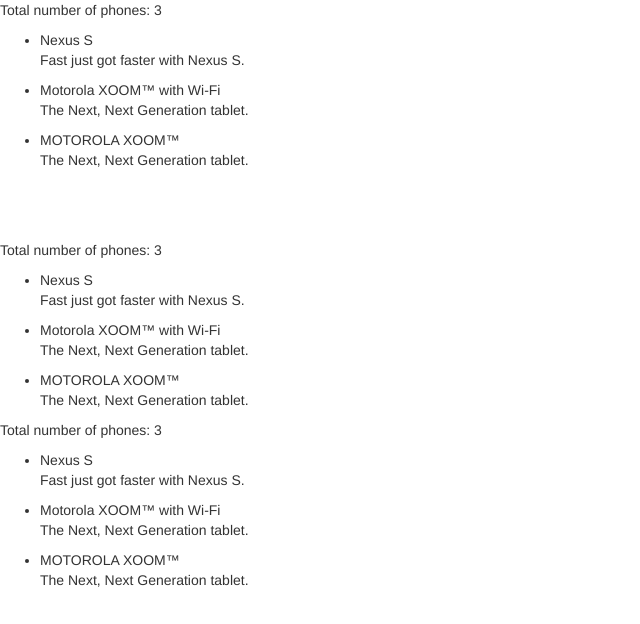
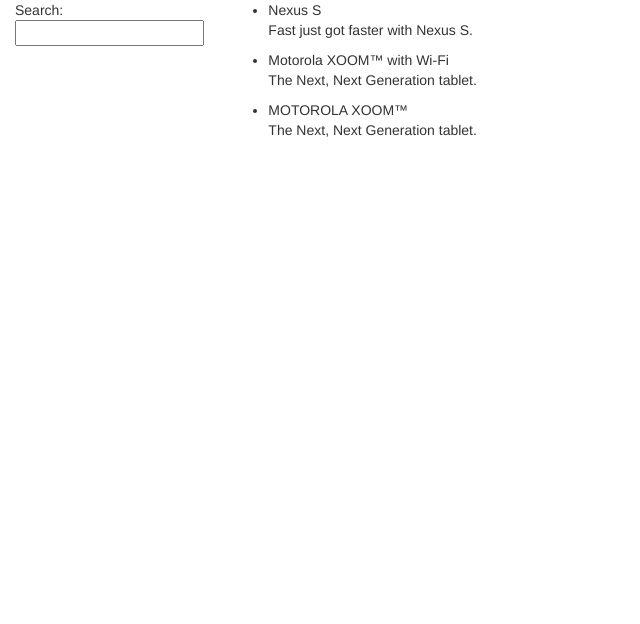
Before and after one commit to umatbro/aj-s, a website: page app/index.html in a window 1280 px wide. Shown: the whole page, without its empty margins (0-640 px from the left). Drawn offline with nearby package versions, Linux system fonts and the light colour scheme.

Commit message:
step 5 (not sure if done)

```diff
--- a/app/index.html
+++ b/app/index.html
@@ -14,8 +14,5 @@
     <!-- Use custom component to render a list of phones -->
     <phone-list></phone-list>
 
-    <br/><br/><br/>
-    <phone-list></phone-list>
-    <phone-list></phone-list>
   </body>
 </html>
--- a/app/phone-list/phone-list.template.html
+++ b/app/phone-list/phone-list.template.html
@@ -1,7 +1,16 @@
-<p>Total number of phones: {{$ctrl.phones.length}}</p>
-  <ul>
-    <li ng-repeat="phone in $ctrl.phones">
-      <span>{{phone.name}}</span>
-      <p>{{phone.snippet}}</p>
-    </li>
-  </ul>
+<div class="container-fluid">
+  <div class="row">
+    <div class="col-md-2">
+      Search: <input ng-model="$ctrl.query" />
+    </div>
+    <div class="col-md-10">
+      <ul class="phones">
+        <li ng-repeat="phone in $ctrl.phones | filter:$ctrl.query">
+          <span>{{phone.name}}</span>
+          <p>{{phone.snippet}}</p>
+        </li>
+      </ul>
+
+    </div>
+  </div>
+</div>
```
